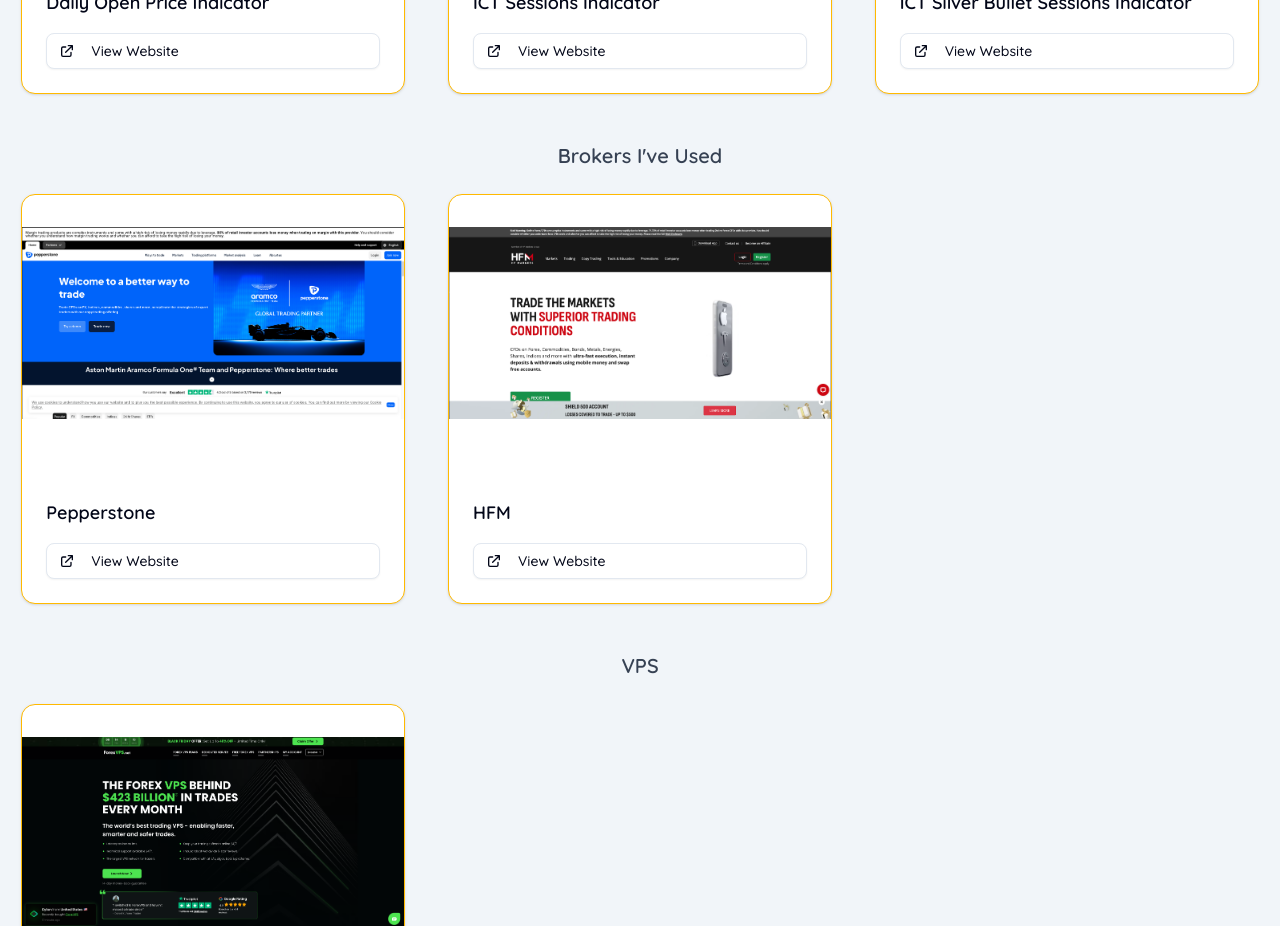
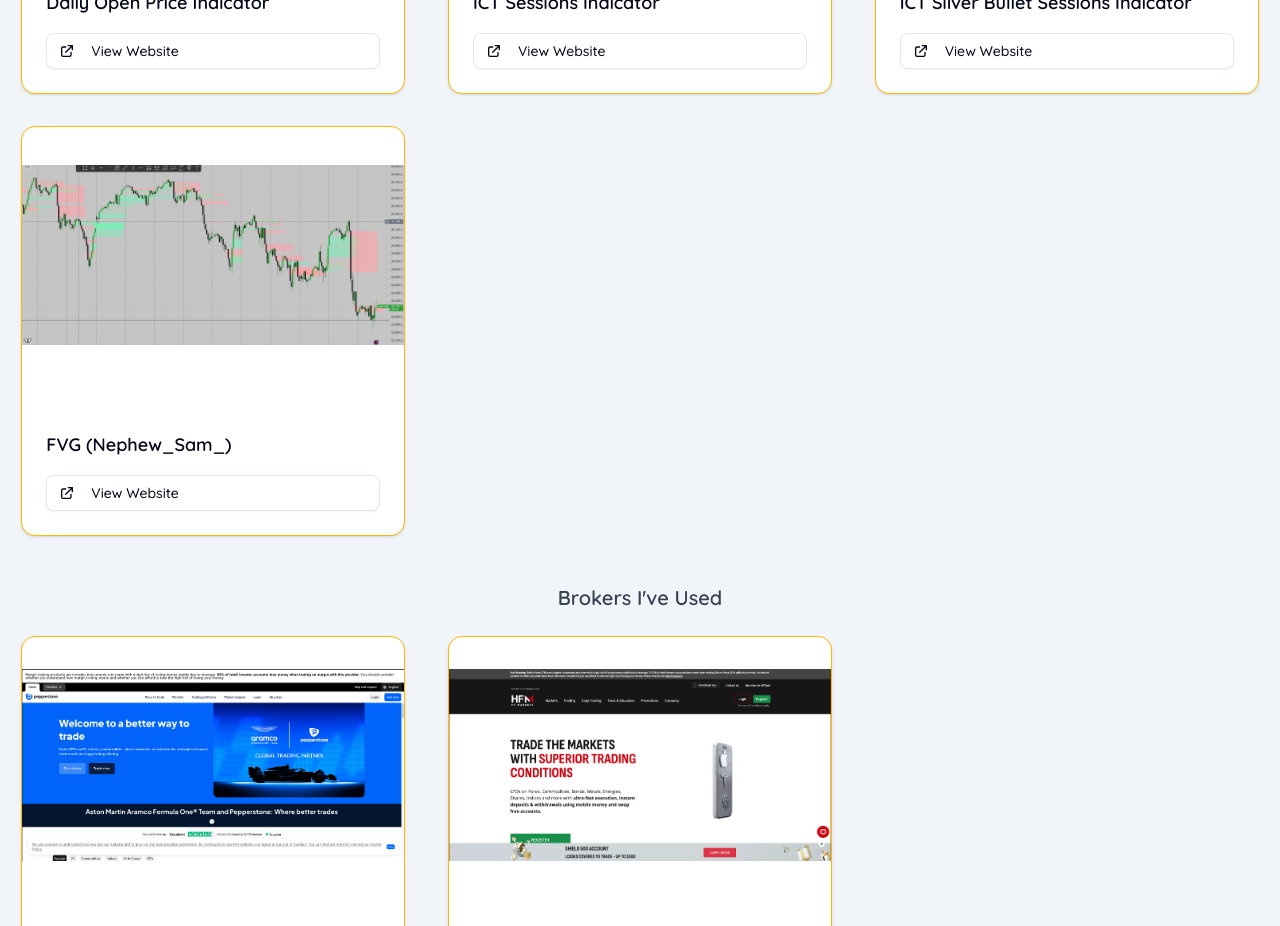
Before and after one commit to lennykioko/lennykioko.github.io, a Next.js app: page / in a window 1280 px wide. Shown: the part 2440-3366 px from the top of the page. Built offline with nearby package versions, Linux system fonts and the light colour scheme.

Commit message:
Add FVG Nephew sam tradingView indicator

```diff
--- a/components/Resources.tsx
+++ b/components/Resources.tsx
@@ -56,6 +56,11 @@
         website:
           "https://www.tradingview.com/script/hCC7WbWf-ICT-Silver-bullet-sessions-version-1-0/",
         code: "https://github.com/lennykioko/ICT/blob/main/Old/Lenny/PineScript/ICT-Silver-Bullet.pine",
+      },
+      {
+        image: "/fvg-nephew-sam.png",
+        title: "FVG (Nephew_Sam_)",
+        website: "https://www.tradingview.com/script/G8b8t2er-FVG-Nephew-Sam/",
       },
     ],
   },
```
Also changed, not shown: public/fvg-nephew-sam.png (added).
